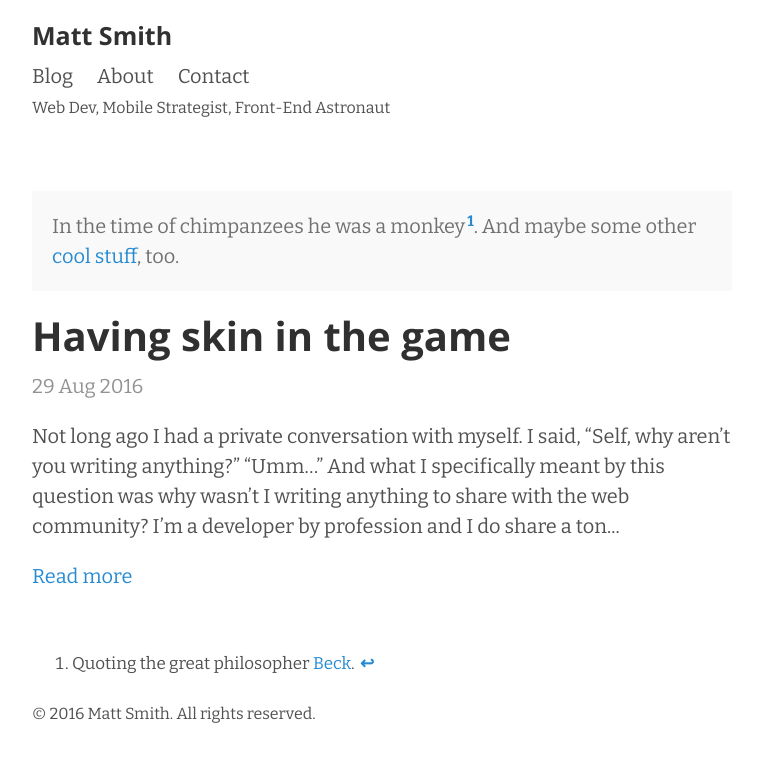
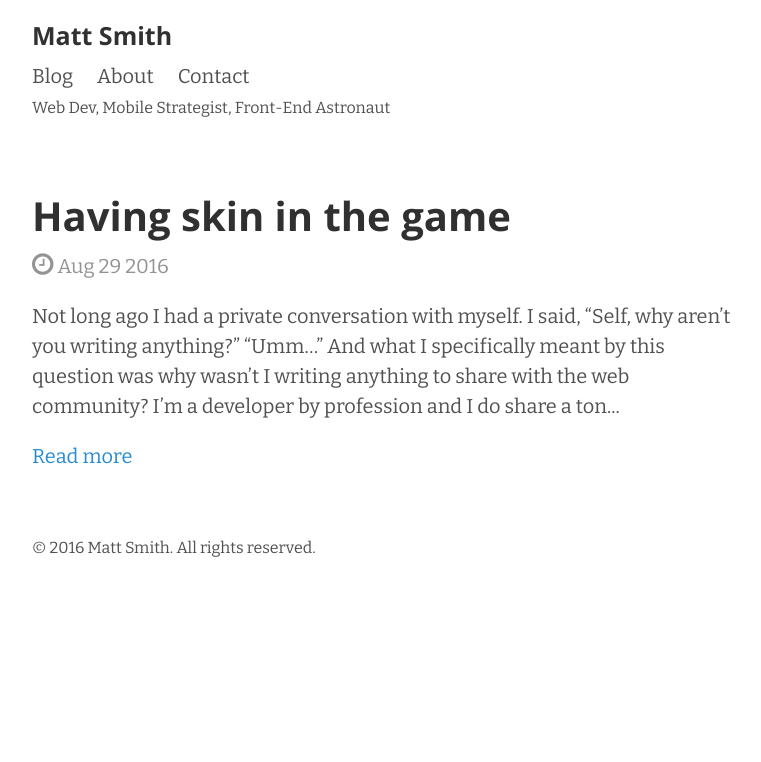
Before and after one commit to AllThingsSmitty/allthingssmitty.github.io, a Jekyll site: the page built from index.html, in a window 1280 px wide. Shown: the top 762 px of the page, without its empty margins (258-1019 px from the left). Built offline with Jekyll 4.4.1, drawn with Linux system fonts in a browser that asks for light colours; nearby versions of some CDN libraries; the list of posts is cut into pages by our own code; comment, search, counter and statistics services are not loaded.

Commit message:
Reformatted post preview 🏄🏽

```diff
--- a/index.html
+++ b/index.html
@@ -2,10 +2,6 @@
 layout: default
 title: Home
 ---
-
-<p class="message">
-  In the time of chimpanzees he was a monkey<sup id="fnref:fn-footnote"><a href="#fn:fn-footnote" class="footnote">1</a></sup>. And maybe some other <a href="{{ site.baseurl }}/about">cool stuff</a>, too.
-</p>
 
 <div class="posts">
   {% for post in paginator.posts %}
@@ -16,14 +12,28 @@ title: Home
       </a>
     </h1>
 
-    <time datetime="{{ post.date | date_to_xmlschema }}" class="post-date">{{ post.date | date_to_string }}</time>
+    <div class="post-date">
+      <span class="fa fa-clock-o"></span>
+      <time datetime="{{ post.date | date_to_xmlschema }}">{{ post.date | date: "%b %-d %Y" }}</time>
+    </div>
+    {% if post.tags.size > 0 %}
+      <div class="post-tags">
+        <span class="fa fa-tags"></span>
+        <ul>
+          {% for tag in post.tags %}
+            <li><a href="/tags#{{ tag }}">{{ tag }}</a>{% if forloop.last == false %},{% endif %}</li>
+          {% endfor %}
+        </ul>
+      </div>
+    {% endif %}
 
-    <p>
-    {{ post.content | strip_html | truncatewords:50 }}</p>
+    <p>{{ post.content | strip_html | truncatewords:50 }}</p>
 
     <p><a href="{{ post.url }}">Read more</a></p>
 
+    {% if forloop.last == false %}<hr>{% endif %}
   </article>
+
   {% endfor %}
 </div>
 
@@ -42,12 +52,4 @@ title: Home
 </div>
 {% endif %}
 
-<div class="footnotes">
-  <ol>
-    <li id="fn:fn-footnote">
-      <p>Quoting the great philosopher <a href="https://en.wikipedia.org/wiki/Beck" rel="external">Beck</a>. <a href="#fnref:fn-footnote" aria-label="Back to content" class="reversefootnote">↩</a></p>
-    </li>
-  </ol>
-</div>
-
 <script id="dsq-count-scr" src="//allthingssmitty-com.disqus.com/count.js" async></script>
```
